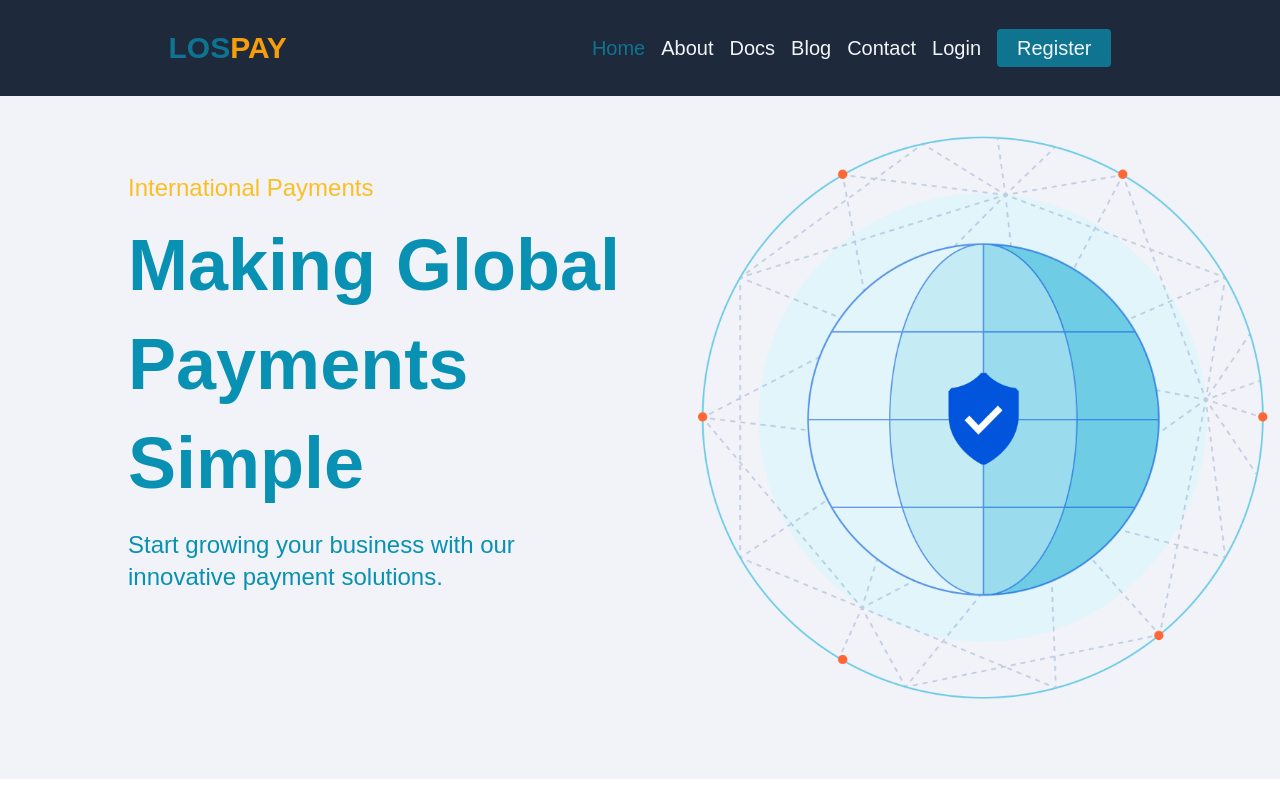
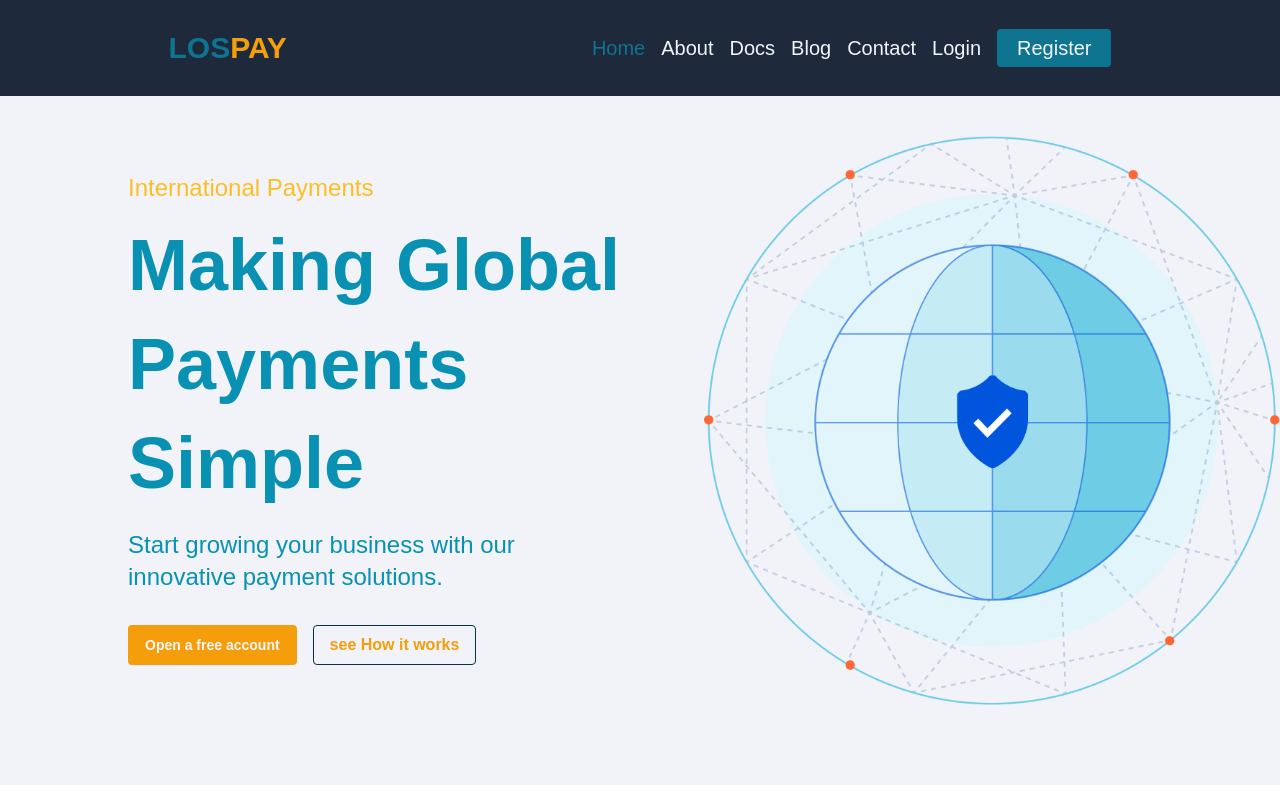
Before and after one commit to jeriusboy/nextjsProject, a Next.js app: page / in a window 1280 px wide. Shown: the top 800 px of the page. Built offline with nearby package versions, Linux system fonts and the light colour scheme.

Commit message:
banner modifcation

```diff
--- a/src/components/Home/Component2.js
+++ b/src/components/Home/Component2.js
@@ -4,7 +4,7 @@ import BannerImage from "../../assets/payment-banner.png";
 
 function Component2() {
   return (
-    <div className="bg-[#F2F3F9] w-full px-3 lg:pb-20 lg:pl-32 flex ">
+    <div className="bg-[#F2F3F9] w-full pl-5 lg:pb-20 lg:pl-32 flex pb-14">
       {/* Banner content */}
       <div className="pt-16 w-full lg:w-2/4">
         <p className="text-2xl  font-medium text-amber-400 py-3">
@@ -17,6 +17,10 @@ function Component2() {
           <p className="text-cyan-600 lg:text-2xl  text-lg leading-8 font-light  ">
             Start growing your business with our innovative payment solutions.
           </p>
+        </div>
+        <div className="flex pt-8">
+            <button className="bg-amber-500 leading-[30px] xs:text-sm hover:bg-transparent hover:ease-in hover:text-amber-500 mr-4 font-semibold text-slate-100 px-4 py-1 rounded border border-transparent hover:border hover:border-cyan-950">Open a free account</button>
+            <button className="hover:bg-amber-500 leading-[30px] bg-transparent hover:ease-in text-amber-500 font-semibold hover:text-slate-100 px-4 py-1 rounded border border-cyan-950 hover:border-transparent hover:border"> see How it works</button>
         </div>
       </div>
       <div className="w-2/4 pt-10 hidden lg:block md:hidden">
--- a/tailwind.config.js
+++ b/tailwind.config.js
@@ -11,7 +11,7 @@ module.exports = {
         quicksand: ["Quicksand", "sans-serif"],
       },
       screens: {
-        xs: "420px",
+        xs: "379px",
 
       },
     },
```
Also changed, not shown: src/assets/business-model-bg.png (added).
